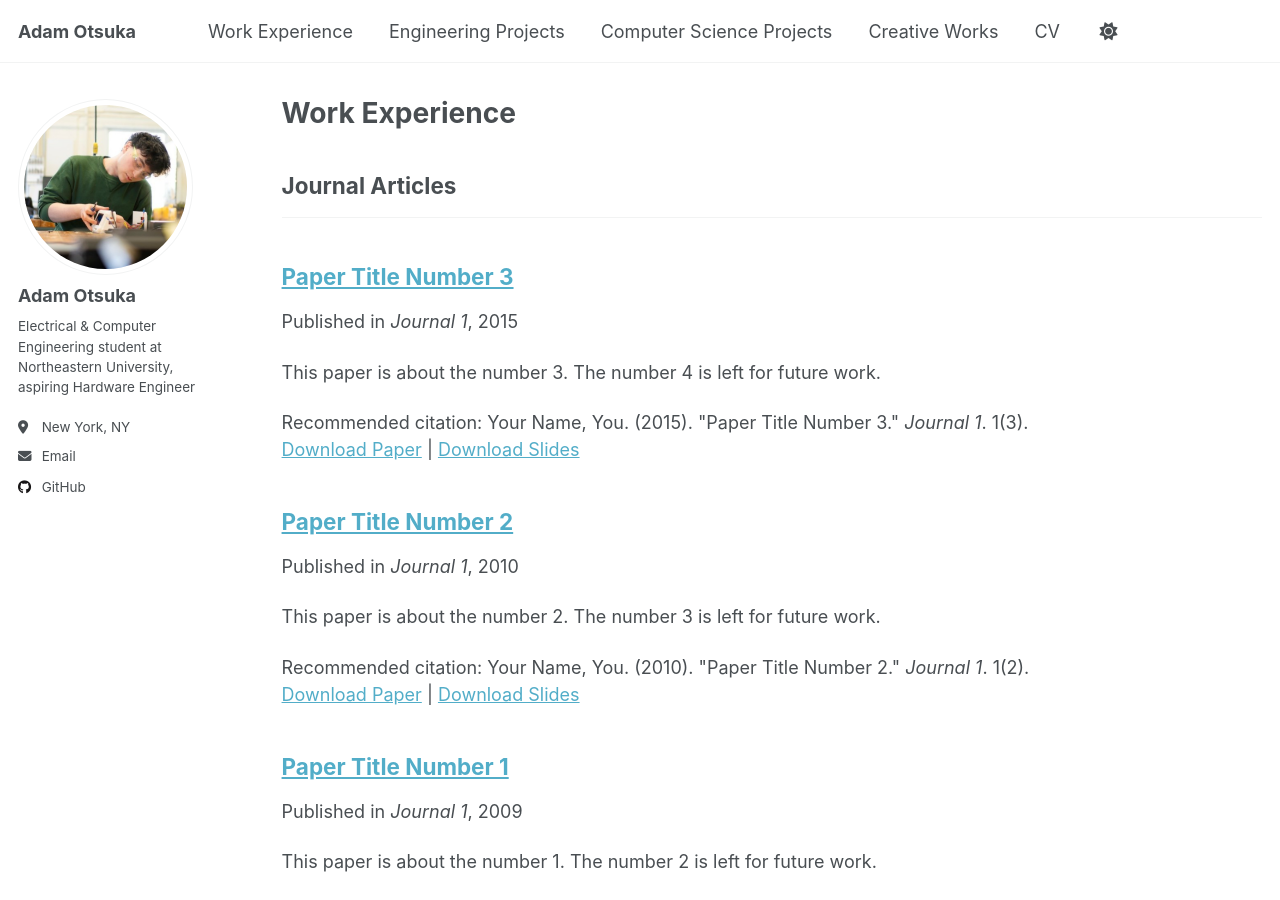
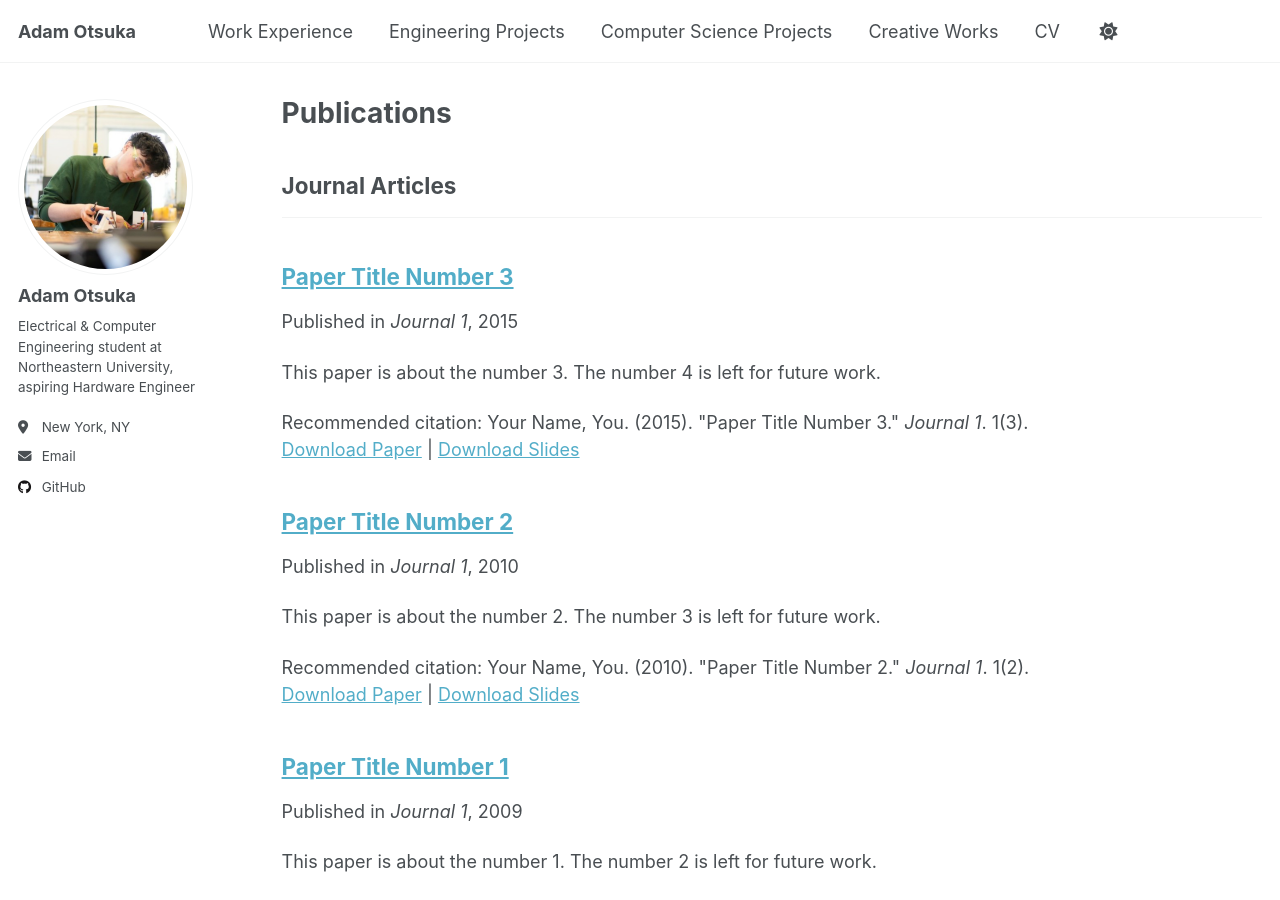
Before and after one commit to 4damo5/4damo5.github.io, a Jekyll site: the page built from _pages/publications.html, in a window 1280 px wide and 900 px high. Built offline with Jekyll 4.4.1, drawn with Linux system fonts in a browser that asks for light colours.

Commit message:
Update and rename experience.html to publications.html

```diff
--- a/_pages/experience.html
+++ b/_pages/publications.html
@@ -1,7 +1,7 @@
 ---
 layout: archive
-title: "Work Experience"
-permalink: /experience/
+title: "Publications"
+permalink: /publications/
 author_profile: true
 ---
 
```
